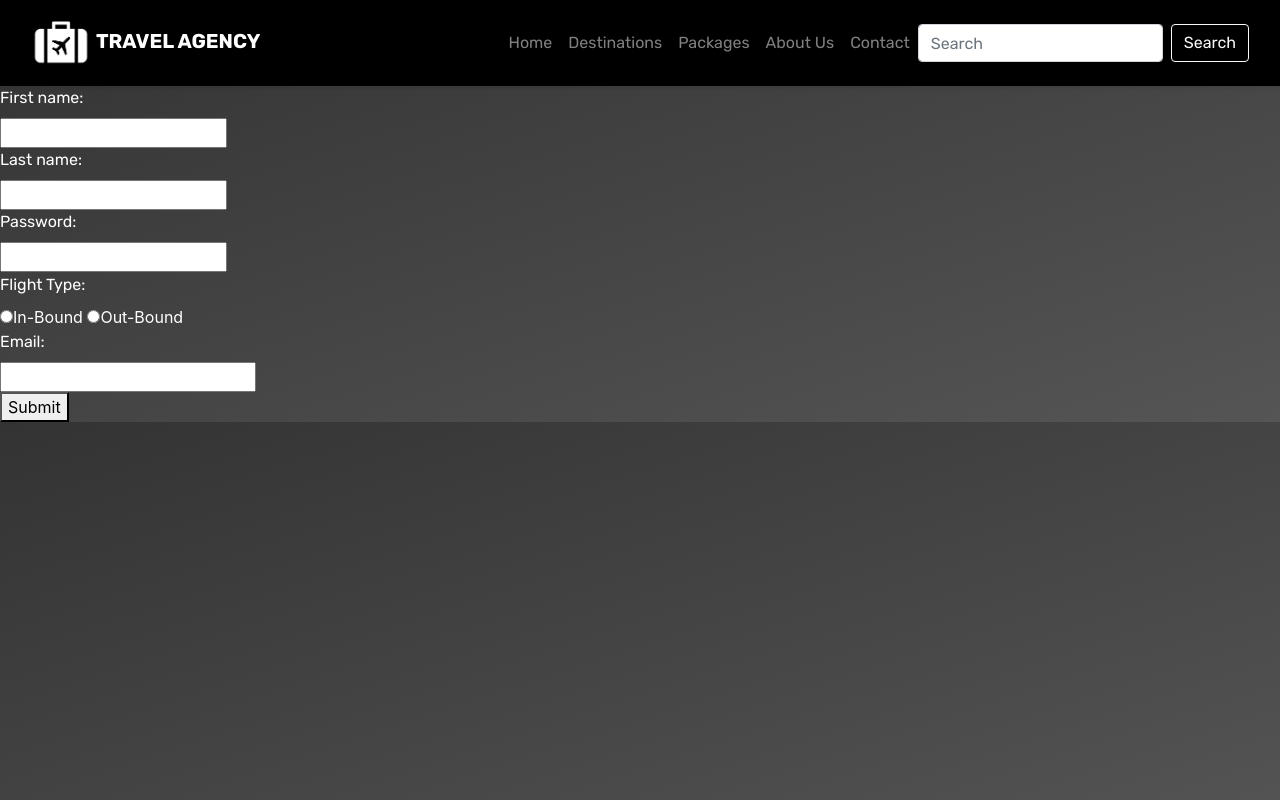
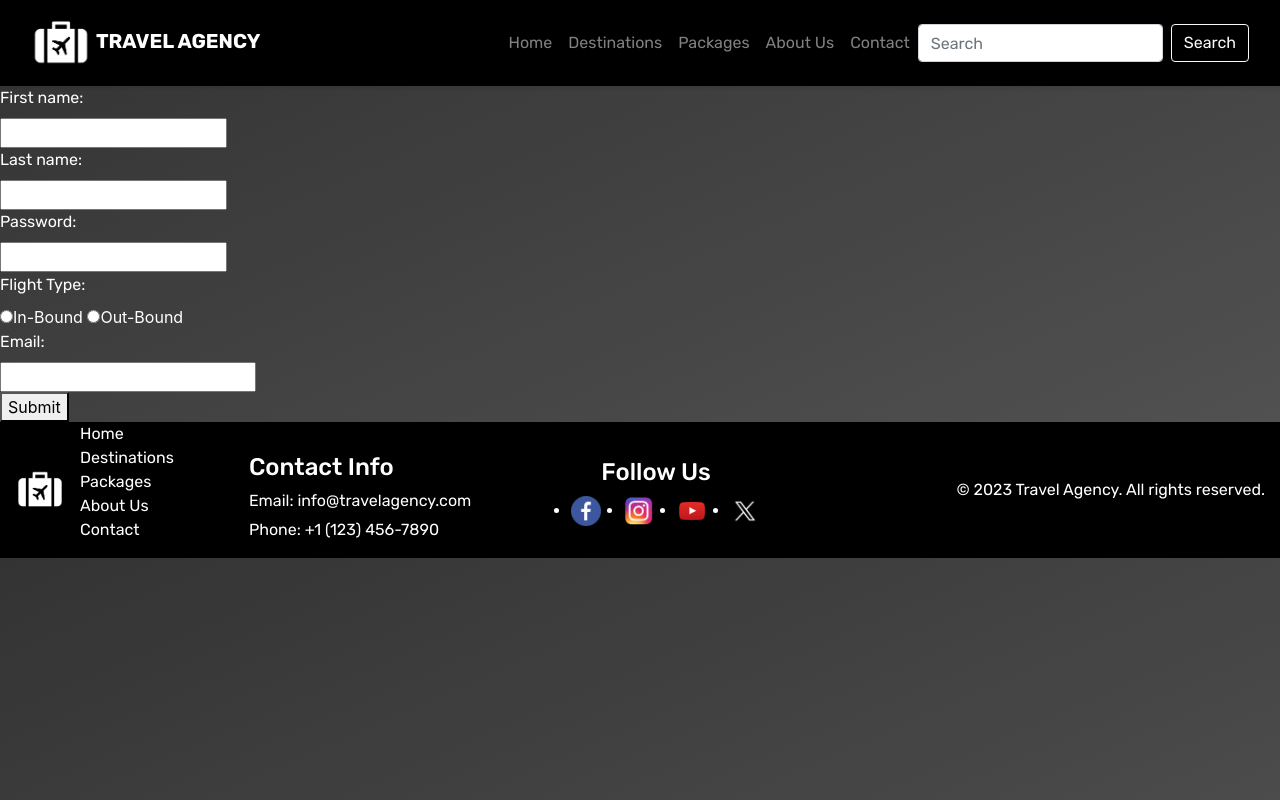
Before and after one commit to albinshabani/UEB20_22_Gr26, a plain HTML site: page contact.html in a window 1280 px wide. Drawn offline with nearby package versions, Linux system fonts and the light colour scheme.

Commit message:
Footer Add

```diff
--- a/contact.html
+++ b/contact.html
@@ -73,4 +73,39 @@
             <button>Submit</button>
           </form>
      </body>
+    <!-- FOOTER -->
+    <footer class="footer">
+        <div class="container">
+            <div class="footer-content">
+                <div class="footer-logo">
+                    <a href="index.html"><img src="./Logos (Icons)/travelagency_logo2.png" alt="Footer Logo"></a>
+                </div>
+                <div class="footer-links">
+                    <ul>
+                        <li><a href="#home">Home</a></li>
+                        <li><a href="#destinations">Destinations</a></li>
+                        <li><a href="#packages">Packages</a></li>
+                        <li><a href="#about">About Us</a></li>
+                        <li><a href="#contact">Contact</a></li>
+                    </ul>
+                </div>
+                <div class="footer-contact">
+                    <h4>Contact Info</h4>
+                    <p><a href="mailto:info@travelagency.com">Email: info@travelagency.com</a></p>
+                    <p>Phone: +1 (123) 456-7890</p>
+                </div>
+                <div class="footer-social">
+                    <h4>Follow Us</h4>
+                    <ul>
+                        <li><a href="https://www.facebook.com/" target="_blank" rel="noopener noreferrer"><img src="./Logos (Icons)/facebook logo.png" alt="Facebook"></a></li>
+                        <li><a href="https://www.instagram.com/?hl=en" target="_blank" rel="noopener noreferrer"><img src="Logos (Icons)/instagram logo.png" alt="Instagram"></a></li>
+                        <li><a href="https://www.youtube.com/" target="_blank" rel="noopener noreferrer"><img src="./Logos (Icons)/youtube.png" alt="Youtube"></a></li>
+                        <li><a href="https://twitter.com/" target="_blank" rel="noopener noreferrer"><img src="./Logos (Icons)/x_logo.png" alt="Twitter"></a></li>
+
+                    </ul>
+                </div>
+            </div>
+            <p>&copy; 2023 Travel Agency. All rights reserved.</p>
+        </div>
+    </footer>
      </html>
```
